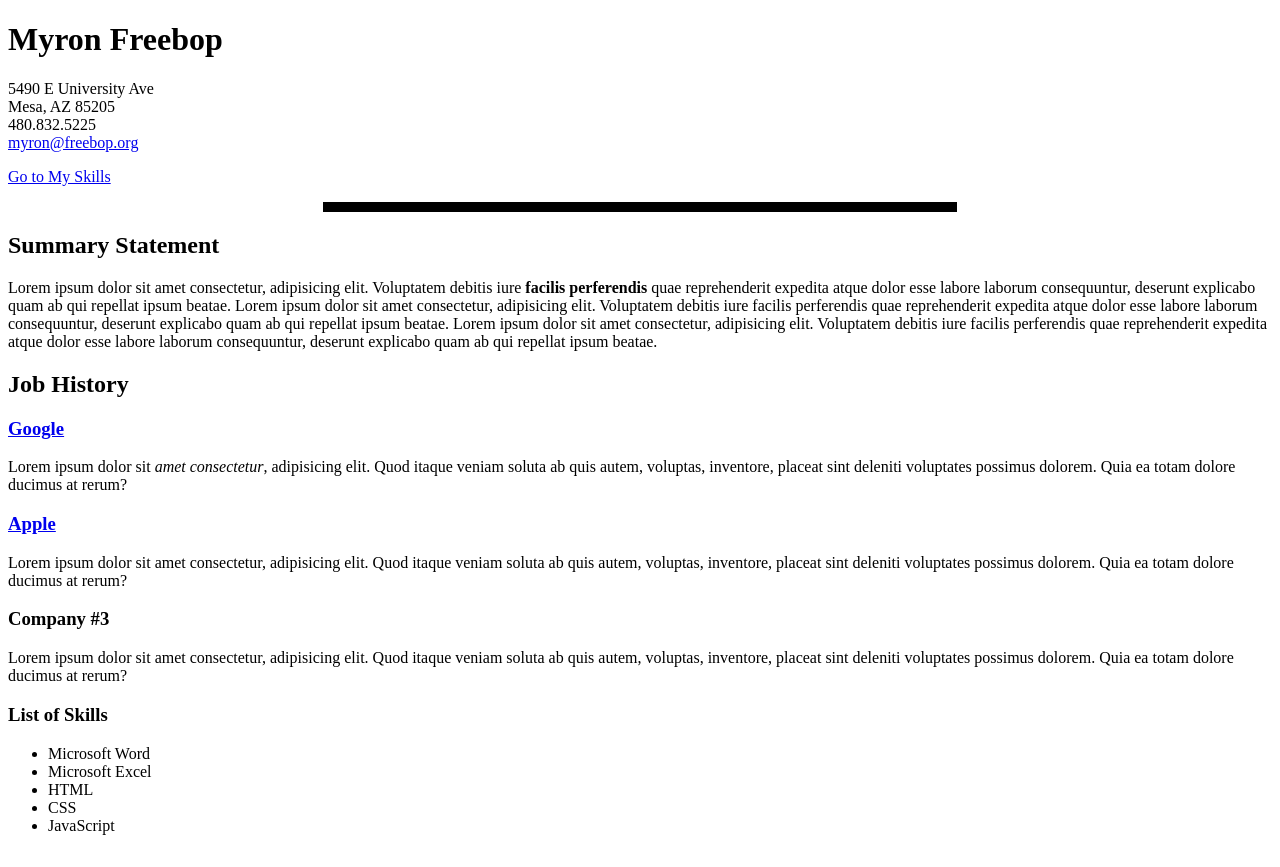
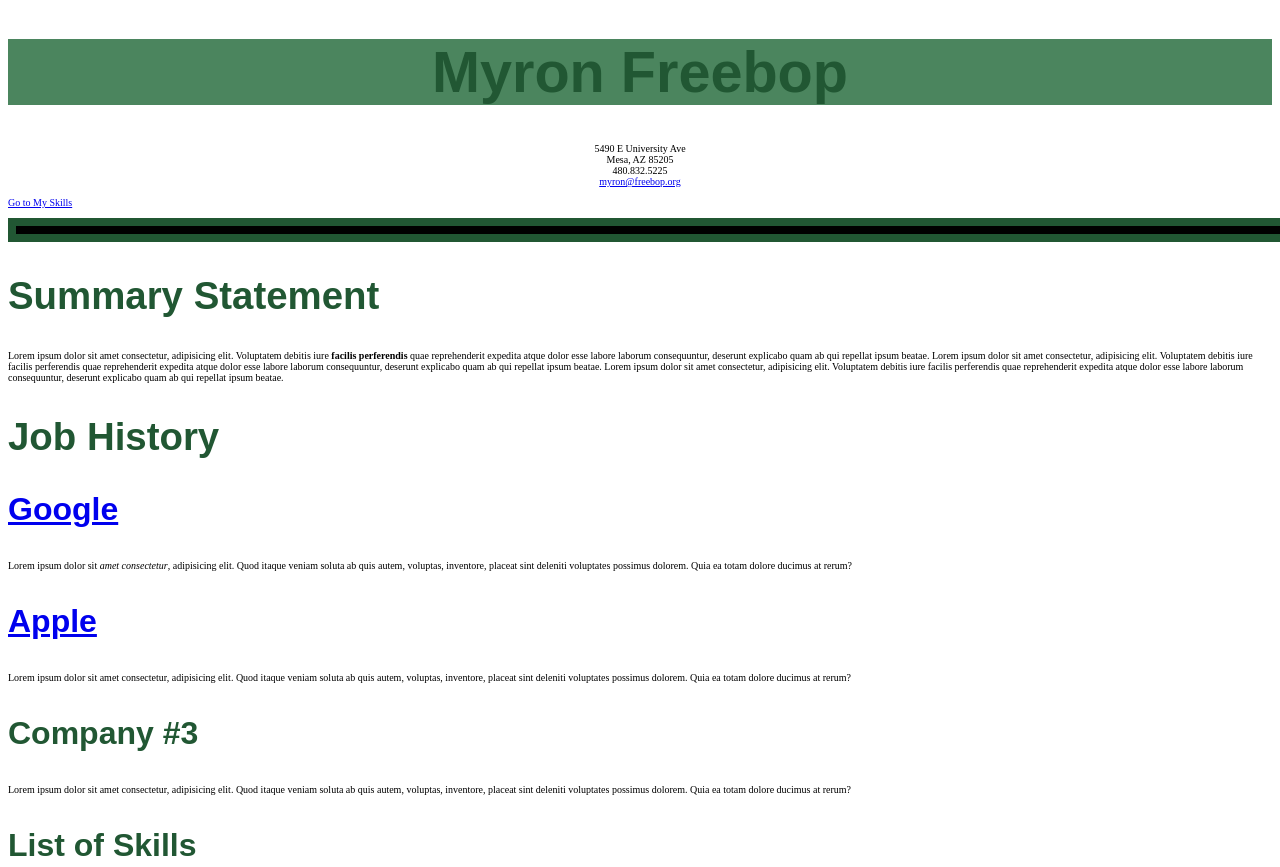
Before and after one commit to 96Trippy96/CIS133DA_Spring24, a plain HTML site: page week4/resume.html in a window 1280 px wide. Shown: the top 867 px of the page. Drawn offline with Linux system fonts and the light colour scheme.

Commit message:
week 3 coding hw

```diff
--- /dev/null
+++ b/week4/resume.css
@@ -0,0 +1,41 @@
+/* Set font for the entire document */
+body {
+    font-family: serif;
+    font-size: 10px;
+}
+
+/* Set font for headings */
+h1, h2, h3 {
+    font-family: sans-serif;
+    color: rgb(33, 87, 51);
+}
+
+/* Set font sizes for different headings */
+h1 {
+    font-size: 3.6rem;
+    text-align: center;
+    background-color: rgb(75, 133, 94);
+}
+
+h2 {
+    font-size: 2.4rem;
+}
+
+h3 {
+    font-size: 2rem;
+}
+
+/* Set border for horizontal rule */
+hr {
+    border: .5rem solid rgb(33, 87, 51);
+}
+
+/* Center the paragraph with address, phone, and email */
+#address {
+    text-align: center;
+}
+
+/* Set list style type for unordered list */
+ul {
+    list-style-type: square;
+}
--- a/week4/resume.html
+++ b/week4/resume.html
@@ -1,6 +1,7 @@
 <!DOCTYPE html>
 <html lang="en">
 <head>
+    <link rel="stylesheet" href="resume.css">
     <meta charset="UTF-8">
     <meta http-equiv="X-UA-Compatible" content="IE=edge">
     <meta name="viewport" content="width=device-width, initial-scale=1.0">
@@ -9,15 +10,16 @@
 <body>
     <h1>Myron Freebop</h1>
     <p>
-        5490 E University Ave<br />
-        Mesa, AZ 85205<br />
-        480.832.5225<br />
-        <a href="mailto:myron@freebop.org">myron@freebop.org</a>
+        <p id="address">5490 E University Ave<br />
+            Mesa, AZ 85205<br />
+            480.832.5225<br />
+            <a href="mailto:myron@freebop.org">myron@freebop.org</a></p>
+
     </p>
 
     <p><a href="#skillsList">Go to My Skills</a></p>
 
-    <hr size="10" width="50%" color="black" />
+    <hr size="10" width="100%" color="black" />
 
     <h2>Summary Statement</h2>
     <p>
```
